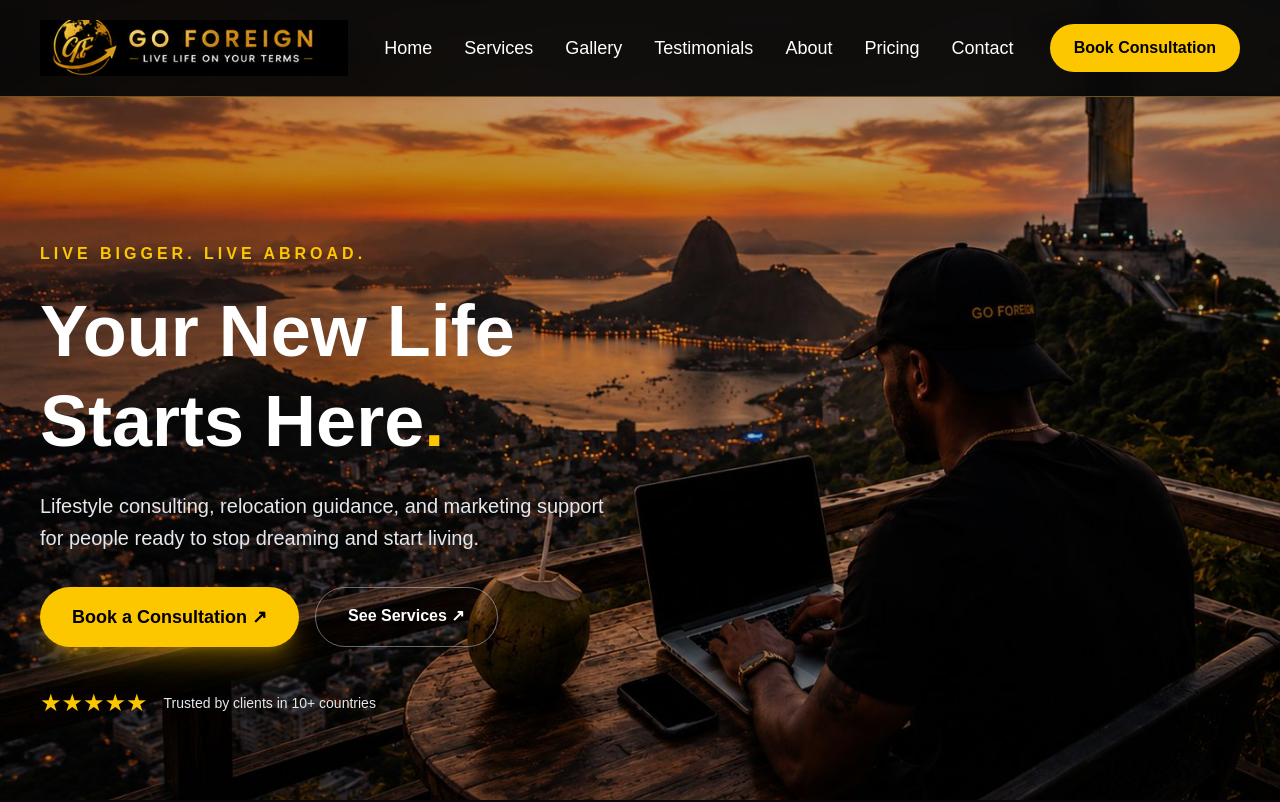
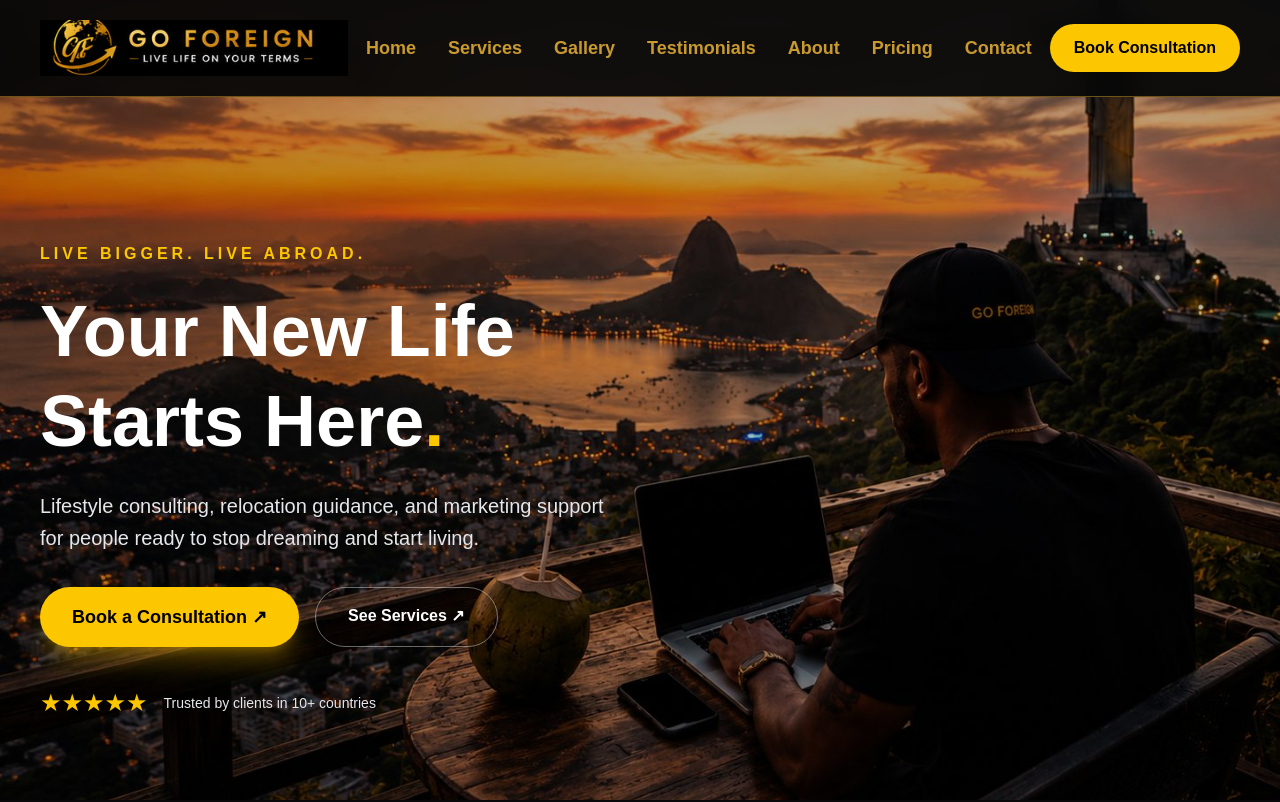
Before and after one commit to kartelwest/goforeign-website, a Next.js app: page / in a window 1280 px wide. Shown: the top 802 px of the page. Built offline with nearby package versions, Linux system fonts and the light colour scheme.

Commit message:
Updated website

```diff
--- a/app/page.tsx
+++ b/app/page.tsx
@@ -14,14 +14,14 @@ export default function Home() {
         <img src="/go-foreign-logo.png" alt="Go Foreign" className="h-14 w-auto"
 />
 
-        <div className="hidden gap-8 text-lg font-medium md:flex">
+        <div className="hidden gap-8 text-lg font-semibold text-[#C99A2E] md:flex">
           <a href="#">Home</a>
-          <a href="#services" className="hover:text-yellow-400">Services</a>
-          <a href="#gallery" className="hover:text-yellow-400">Gallery</a>
-          <a href="#testimonials" className="hover:text-yellow-400">Testimonials</a>
-          <a href="#about" className="hover:text-yellow-400">About</a>
-          <a href="#pricing" className="hover:text-yellow-400">Pricing</a>
-          <a href="#contact" className="hover:text-yellow-400">Contact</a>
+          <a href="#services" className="hover:text-[#F2C14E]">Services</a>
+          <a href="#gallery" className="hover:text-[#F2C14E]">Gallery</a>
+          <a href="#testimonials" className="hover:text-[#F2C14E]">Testimonials</a>
+          <a href="#about" className="hover:text-[#F2C14E]">About</a>
+          <a href="#pricing" className="hover:text-[#F2C14E]">Pricing</a>
+          <a href="#contact" className="hover:text-[#F2C14E]">Contact</a>
         </div>
 
         <a href="#contact" className="rounded-full bg-yellow-400 px-6 py-3 font-bold text-black">
```
